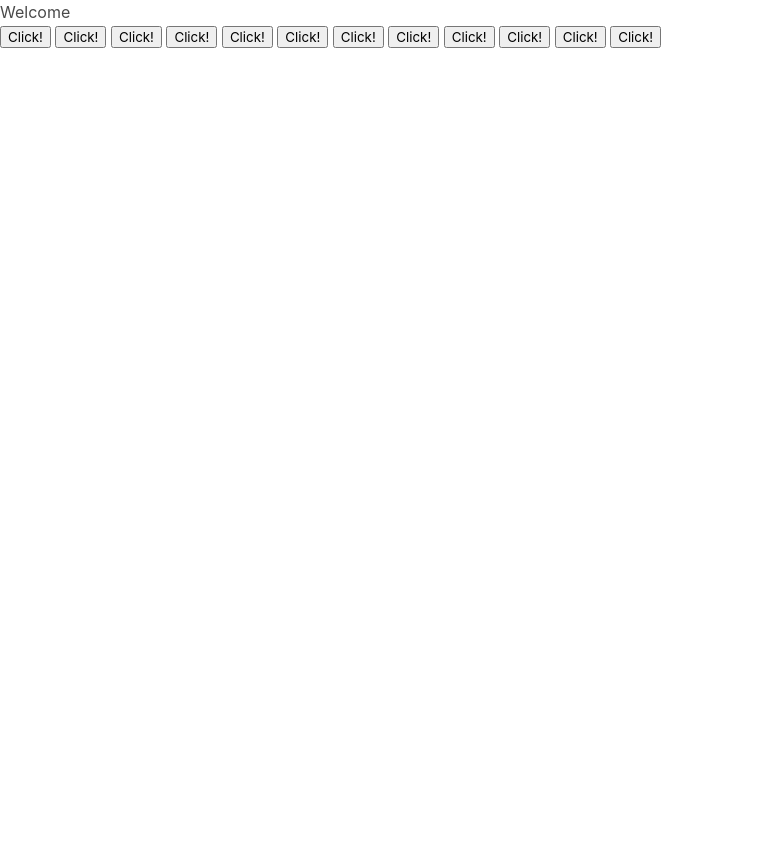
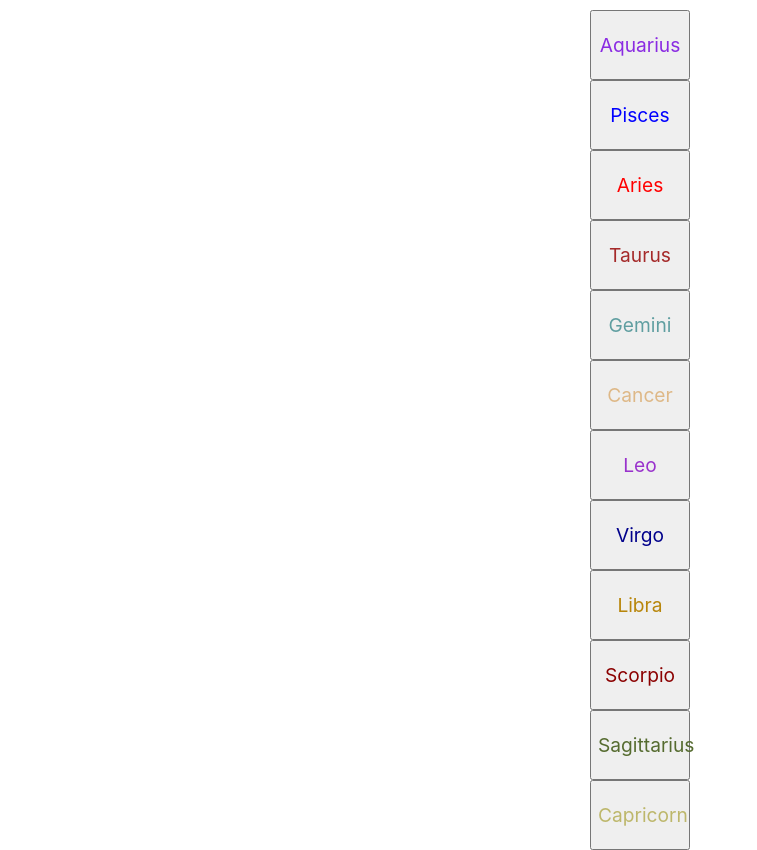
Before and after one commit to lileeeeeee/cryptoscope, a plain HTML site: page horoscopebuttons.html in a window 1280 px wide. Shown: the whole page, without its empty margins (0-757 px from the left). Before the commit the page ends 800 px from the top, so only its background shows below. Drawn offline with nearby package versions, Linux system fonts and the light colour scheme.

Commit message:
slightly revised css for second page

```diff
--- a/assets/css/style.css
+++ b/assets/css/style.css
@@ -1,3 +1,16 @@
+button[data-tooltip] {
+    cursor: grab;
+}
+
+button[data-tooltip]:hover::after {
+    content: attr(data-tooltip);
+    position: absolute;
+    background-color: black;
+    color: white;
+    top: 0px;
+    right: 0px;
+    font-size: 30px;
+}
 .button {
 
     height: 220px;
@@ -16,6 +29,87 @@
 }
 
 
+.zodiacflex{
+    display: flex;
+    flex-direction: column;
+
+    align-items: center;
+
+
+
+
+}
+.zodiacbtns {
+flex: 1 0 70px;
+font-size: larger;
+width: 100px;
+justify-content: space-between;
+
+}
+
+#virgobtn {
+    color: darkblue;
+
+
+
+}
+#scorpiobtn {
+    color: darkred;
+
+
+
+}
+#piscesbtn {
+    color: blue;
+
+
+}
+#capricornbtn {
+    color: darkkhaki;
+
+
+
+}
+#aquariusbtn {
+    margin-top: 10px;
+    color: blueviolet;
+
+
+
+}
+#ariesbtn {
+    color: red;
+
+
+
+}
+#taurusbtn {
+    color: brown;
+
+
+
+}
+#cancerbtn {
+    color: burlywood;
+
+
+}
+#leobtn {
+    color: darkorchid;
+
+}
+#sagittariusbtn {
+    color: darkolivegreen;
+
+
+
+}
+#librabtn {
+    color: darkgoldenrod;
+}
+#geminibtn {
+    color: cadetblue;
+}
 #luckybtnbg1 {
     z-index: 5;
     width: 375px;
--- a/horoscopebuttons.html
+++ b/horoscopebuttons.html
@@ -9,23 +9,39 @@
     <title>Document</title>
 </head>
 <body>
-    <section>
-        <h1> Welcome </h1>
 
-        <button id="ariesbtn" data-zodiac="aries">Click!</button>
-        <button id="aquariusbtn" data-zodiac="aquarius">Click!</button>
-        <button id="cancerbtn" data-zodiac="cancer">Click!</button>
-        <button id="capricornbtn" data-zodiac="capricorn">Click!</button>
-        <button id="geminibtn" data-zodiac="gemini">Click!</button>
-        <button id="leobtn" data-zodiac="leo">Click!</button>
-        <button id="librabtn" data-zodiac="libra">Click!</button>
-        <button id="piscesbtn" data-zodiac="pisces">Click!</button>
-        <button id="sagittariusbtn" data-zodiac="sagittarius">Click!</button>
-        <button id="scorpiobtn" data-zodiac="scorpio">Click!</button>
-        <button id="taurusbtn" data-zodiac="taurus">Click!</button>
-        <button id="virgobtn" data-zodiac="virgo">Click!</button>
 
-    </section>
+    <section class="zodiacflex">
+
+
+        <button class="zodiacbtns" id="aquariusbtn" data-zodiac="aquarius">Aquarius</button>
+
+        <button class="zodiacbtns" id="piscesbtn" data-zodiac="pisces">Pisces</button>
+
+        <button class="zodiacbtns" id="ariesbtn" data-zodiac="aries">Aries</button>
+
+        <button class="zodiacbtns" id="taurusbtn" data-zodiac="taurus">Taurus</button>
+
+        <button class="zodiacbtns" id="geminibtn" data-zodiac="gemini">Gemini</button>
+
+        <button class="zodiacbtns" id="cancerbtn" data-zodiac="cancer">Cancer</button>
+
+        <button class="zodiacbtns" id="leobtn" data-zodiac="leo">Leo</button>
+
+        <button class="zodiacbtns" id="virgobtn" data-zodiac="virgo">Virgo</button>
+
+        <button class="zodiacbtns" id="librabtn" data-zodiac="libra">Libra</button>
+
+        <button class="zodiacbtns" id="scorpiobtn" data-zodiac="scorpio">Scorpio</button>
+
+        <button class="zodiacbtns" id="sagittariusbtn" data-zodiac="sagittarius" data-tooltip="Tall and handsome">Sagittarius</button>
+
+        <button class="zodiacbtns" id="capricornbtn" data-zodiac="capricorn">Capricorn</button>
+
+
+
+
+</section>
 
     <script src="./assets/js/horoscopebuttons.js"></script>
 </body>
```
Also changed, not shown: index.html (+29 -2 lines).
